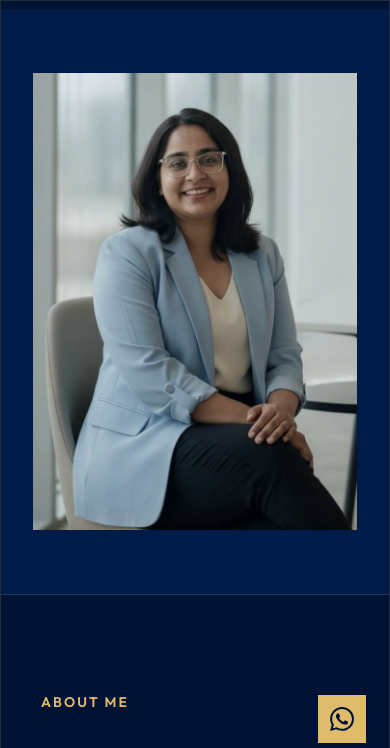
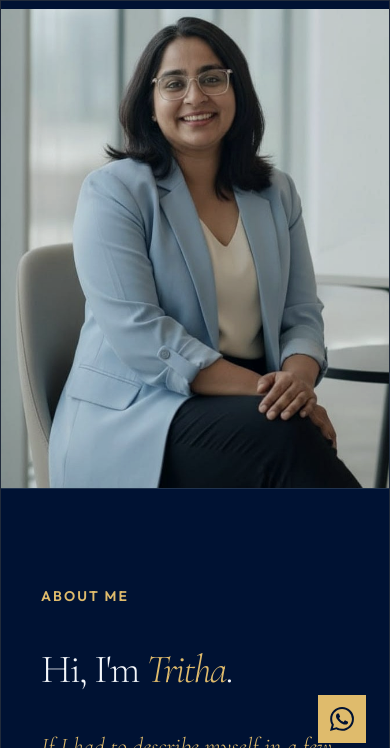
Before and after one commit to swarnavaaaa/trithawebsite, a plain HTML site: page about.html in a window 390 px wide. Shown: the part 77-825 px from the top of the page. Drawn offline with nearby package versions, Linux system fonts and the light colour scheme.

Commit message:
Make About page portrait image full width and height of the left column

```diff
--- a/style.css
+++ b/style.css
@@ -428,18 +428,18 @@ header {
 
 .about-img-col {
   border-right: 1px solid var(--border-color);
-  padding: 5rem 3rem;
+  padding: 0;
   background-color: var(--bg-card);
   display: flex;
-  align-items: center;
-  justify-content: center;
+  align-items: stretch;
+  overflow: hidden;
+  position: relative;
 }
 
 .about-portrait-img {
   width: 100%;
-  height: auto;
-  max-height: 550px;
-  object-fit: contain;
+  height: 100%;
+  object-fit: cover;
   opacity: 0.9;
   filter: grayscale(10%) contrast(105%);
 }
@@ -759,8 +759,8 @@ footer {
     grid-template-columns: 1fr;
   }
   .about-img-col {
-    height: auto;
-    padding: 4rem 2rem;
+    height: 480px;
+    padding: 0;
     border-right: none;
     border-bottom: 1px solid var(--border-color);
   }
```
